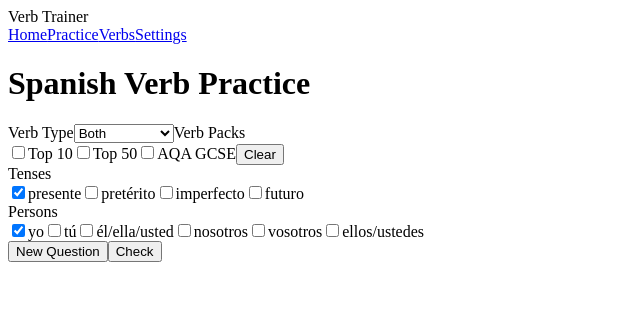
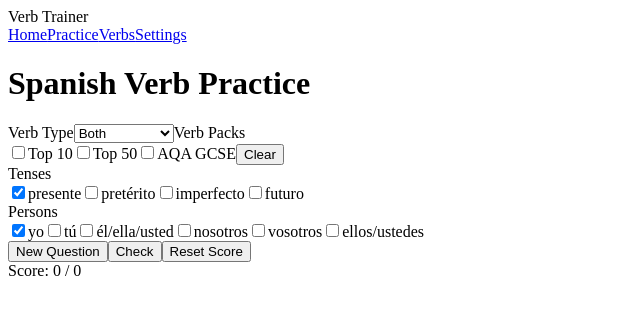
Before and after one commit to jullesp/verb-trainer-mvp, a React (Vite) app: page /practice in a window 1280 px wide. Shown: the top 314 px of the page, without its empty margins (0-640 px from the left). Built offline with nearby package versions, Linux system fonts and the light colour scheme; the HTML template or start-up script is replaced by a standard one.

Commit message:
Update Practice.jsx

```diff
--- a/src/pages/Practice.jsx
+++ b/src/pages/Practice.jsx
@@ -1,7 +1,6 @@
-import { useState, useMemo } from 'react'
+import { useState, useMemo, useEffect } from 'react'
 import { VERB_BANK, TENSES, SUBJECTS } from '../data/verbs_es'
 
-// pack labels (expand if you add more packs)
 const PACKS = [
   { id: 'top10', label: 'Top 10' },
   { id: 'top50', label: 'Top 50' },
@@ -16,8 +15,9 @@ export default function Practice() {
   const [current, setCurrent] = useState(null)
   const [answer, setAnswer] = useState('')
   const [feedback, setFeedback] = useState('')
+  const [score, setScore] = useState({ correct: 0, attempts: 0 })
 
-  // Filter verbs by current settings
+  // Filter verbs by settings
   const filteredVerbs = useMemo(() => {
     return VERB_BANK.filter(v => {
       if (regularity === 'regular' && !v.regular) return false
@@ -43,10 +43,37 @@ export default function Practice() {
 
   function checkAnswer() {
     if (!current) return
-    const correct = current.correct.trim().toLowerCase()
+    const correctForm = current.correct.trim().toLowerCase()
     const given = answer.trim().toLowerCase()
-    if (given === correct) setFeedback('✅ Correct!')
-    else setFeedback(`❌ Incorrect. Correct: ${correct}`)
+    const isCorrect = given === correctForm
+    setFeedback(isCorrect ? '✅ Correct!' : `❌ Incorrect. Correct: ${correctForm}`)
+    setScore(prev => ({ correct: prev.correct + (isCorrect ? 1 : 0), attempts: prev.attempts + 1 }))
+
+    // Move to next question automatically after 1s
+    setTimeout(() => {
+      newQuestion()
+    }, 1000)
+  }
+
+  // Handle Enter key
+  useEffect(() => {
+    const handleKeyDown = e => {
+      if (e.key === 'Enter') {
+        e.preventDefault()
+        if (answer.trim() !== '') {
+          checkAnswer()
+        }
+      }
+    }
+    window.addEventListener('keydown', handleKeyDown)
+    return () => window.removeEventListener('keydown', handleKeyDown)
+  })
+
+  function resetScore() {
+    setScore({ correct: 0, attempts: 0 })
+    setFeedback('')
+    setAnswer('')
+    newQuestion()
   }
 
   return (
@@ -148,6 +175,12 @@ export default function Practice() {
         >
           Check
         </button>
+        <button
+          onClick={resetScore}
+          className="bg-gray-400 text-white px-4 py-2 rounded"
+        >
+          Reset Score
+        </button>
       </div>
 
       {/* Question */}
@@ -173,7 +206,7 @@ export default function Practice() {
 
           <input
             className="border p-2 rounded w-full"
-            placeholder="Type your answer..."
+            placeholder="Type your answer and press Enter..."
             value={answer}
             onChange={e => setAnswer(e.target.value)}
           />
@@ -181,6 +214,16 @@ export default function Practice() {
           {feedback && <p className="mt-3 font-semibold">{feedback}</p>}
         </div>
       )}
+
+      {/* Score Tracker */}
+      <div className="mt-8 border-t pt-4 text-lg font-semibold">
+        Score: {score.correct} / {score.attempts}{' '}
+        {score.attempts > 0 && (
+          <span className="text-gray-500 text-sm ml-2">
+            ({Math.round((score.correct / score.attempts) * 100)}%)
+          </span>
+        )}
+      </div>
     </div>
   )
 }
```
